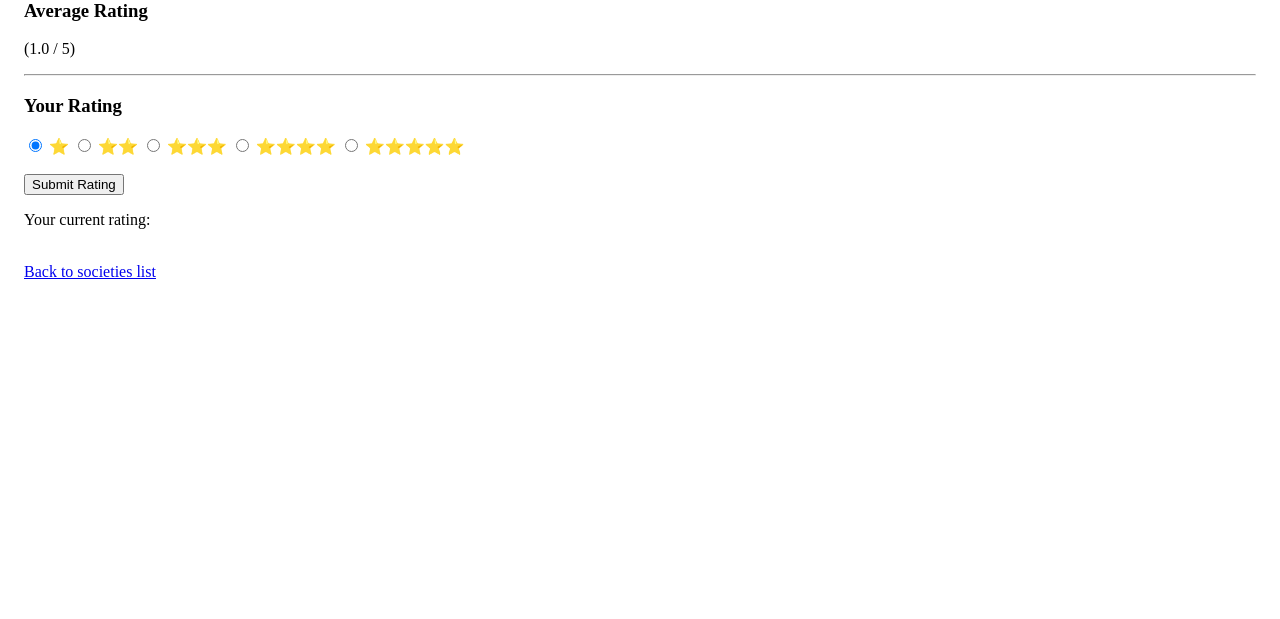
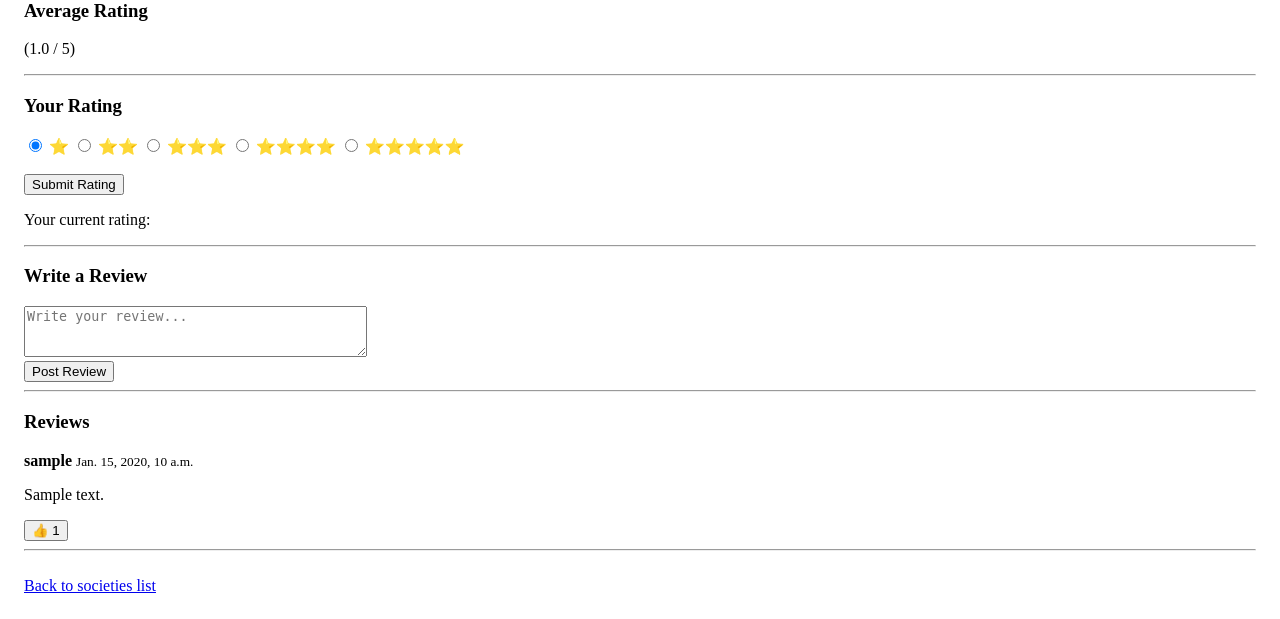
Before and after one commit to imi-ros-fox/Rate_My_Soc, a Django app: page /rms/societies/1/ in a window 1280 px wide. Shown: the part 495-1114 px from the top of the page. Before the commit the page ends 774 px from the top, so only its background shows below. Run offline with Django 3.2, Linux system fonts and the light colour scheme; a user stored in the database is signed in; tables that the repository leaves empty hold one stand-in row (values such as "Sample post"); grey boxes marked "Sample" are stand-in pictures.

Commit message:
Society Reviews

```diff
--- a/rango/forms.py
+++ b/rango/forms.py
@@ -1,6 +1,6 @@
 from django import forms
 from django.contrib.auth.models import User
-from rango.models import UserProfile, Society, Rating
+from rango.models import UserProfile, Society, Rating, Review
 from rango.models import Category
 
 
@@ -71,3 +71,11 @@ class RatingForm(forms.ModelForm):
         if not star:
             raise forms.ValidationError("Please select a rating.")
         return star
+
+class ReviewForm(forms.ModelForm):
+    class Meta:
+        model = Review
+        fields = ['comment']
+        widgets = {
+            'comment': forms.Textarea(attrs={'rows':3, 'placeholder':'Write your review...'})
+        }
--- a/rango/urls.py
+++ b/rango/urls.py
@@ -24,6 +24,8 @@ urlpatterns = [
     path('societies/<int:pk>/delete/', views.delete_society, name='delete_society'),
     path('societies/<int:pk>/', views.society_detail, name='society_detail'),
     path('societies/<int:pk>/rate/', views.rate_society, name='rate_society'),
+    path('societies/<int:pk>/review/', views.add_review, name='add_review'),
+    path('reviews/<int:review_id>/upvote/', views.upvote_review, name='upvote_review'),
 
     #Category CRUD
     path('categories/', views.category_list, name='category_list'),
--- a/rango/views.py
+++ b/rango/views.py
@@ -16,8 +16,8 @@ import os
 #from rango.models import Page
 #from rango.forms import CategoryForm
 #from rango.forms import PageForm
-from rango.forms import UserForm, UserProfileForm, SocietyForm, CategoryForm
-from .models import UserProfile, Society, Category, Rating
+from rango.forms import UserForm, UserProfileForm, SocietyForm, CategoryForm, ReviewForm
+from .models import UserProfile, Society, Category, Rating, Review, Upvote
 
 
 def index(request):
@@ -421,24 +421,53 @@ def delete_category(request, pk):
 
     return render(request, 'rango/delete_category.html', {'category': category})
 
+# @login_required
+# def society_detail(request, pk):
+#     society = get_object_or_404(Society, pk=pk)
+#     avg_rating = Rating.objects.filter(society=society).aggregate(Avg('star'))['star__avg']
+#     user_rating = None
+#     if request.user.is_authenticated:
+#         try:
+#             user_rating = Rating.objects.get(user=request.user, society=society)
+#         except Rating.DoesNotExist:
+#             user_rating = None
+#     range_5 = range(1, 6)
+#
+#     context = {
+#         'society': society,
+#         'avg_rating': avg_rating,
+#         'user_rating': user_rating,
+#         'range_5': range_5,
+#     }
+#     return render(request, 'rango/society_detail.html', context)
+
 @login_required
 def society_detail(request, pk):
     society = get_object_or_404(Society, pk=pk)
+
     avg_rating = Rating.objects.filter(society=society).aggregate(Avg('star'))['star__avg']
+
     user_rating = None
-    if request.user.is_authenticated:
-        try:
-            user_rating = Rating.objects.get(user=request.user, society=society)
-        except Rating.DoesNotExist:
-            user_rating = None
-    range_5 = range(1, 6)
+    try:
+        user_rating = Rating.objects.get(user=request.user, society=society)
+    except Rating.DoesNotExist:
+        pass
+
+    reviews = Review.objects.filter(society=society).order_by('-created_at')
+
+    review_form = ReviewForm()
+
+    range_5 = range(1,6)
 
     context = {
         'society': society,
         'avg_rating': avg_rating,
         'user_rating': user_rating,
+        'reviews': reviews,
+        'review_form': review_form,
         'range_5': range_5,
     }
+
     return render(request, 'rango/society_detail.html', context)
 
 
@@ -461,3 +490,33 @@ def rate_society(request, pk):
         return redirect('rango:society_detail', pk=society.pk)
 
     return redirect('rango:society_detail', pk=society.pk)
+
+@login_required
+def add_review(request, pk):
+    society = get_object_or_404(Society, pk=pk)
+
+    if request.method == 'POST':
+        form = ReviewForm(request.POST)
+
+        if form.is_valid():
+            review = form.save(commit=False)
+            review.user = request.user
+            review.society = society
+            review.save()
+
+    return redirect('rango:society_detail', pk=pk)
+
+@login_required
+def upvote_review(request, review_id):
+
+    review = get_object_or_404(Review, id=review_id)
+
+    upvote, created = Upvote.objects.get_or_create(
+        user=request.user,
+        review=review
+    )
+
+    if not created:
+        upvote.delete()  # toggle like
+
+    return redirect('rango:society_detail', pk=review.society.pk)
--- a/templates/rango/society_detail.html
+++ b/templates/rango/society_detail.html
@@ -87,6 +87,39 @@
 </p>
 {% endif %}
 
+<hr>
+
+<h3>Write a Review</h3>
+
+    <form method="post" action="{% url 'rango:add_review' society.pk %}">
+        {% csrf_token %}
+        {{ review_form.comment }}
+        <br>
+        <button type="submit" class="btn btn-primary">Post Review</button>
+    </form>
+
+    <hr>
+
+<h3>Reviews</h3>
+{% for review in reviews %}
+    <div class="review-box">
+        <p>
+            <strong>{{ review.user.username }}</strong>
+            <small>{{ review.created_at }}</small>
+        </p>
+        <p>{{ review.comment }}</p>
+        <form method="post" action="{% url 'rango:upvote_review' review.id %}">
+            {% csrf_token %}
+            <button type="submit">
+                👍 {{ review.upvote_set.count }}
+            </button>
+        </form>
+    </div>
+<hr>
+    {% empty %}
+    <p>No reviews yet.</p>
+{% endfor %}
+
 <br>
 <a href="{% url 'rango:society_list' %}" class="btn btn-secondary">Back to societies list</a>
 {% endblock %}
```
